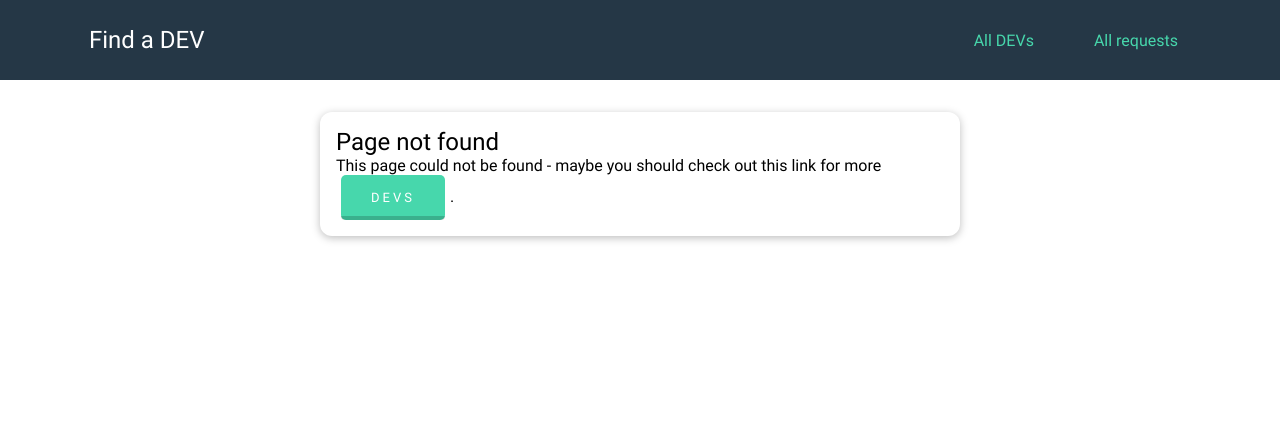
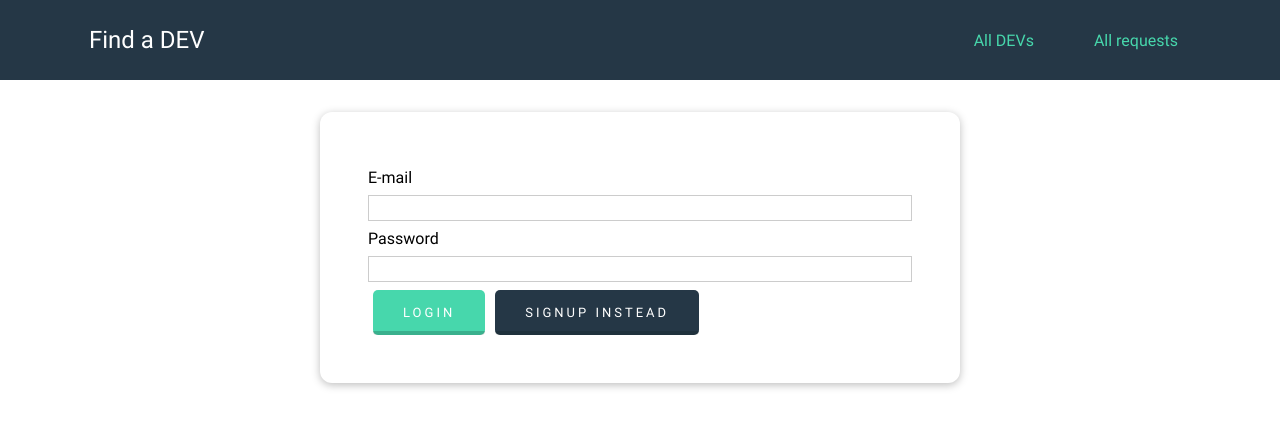
Before and after one commit to FrancuskiMiroslav/FindADevVueApp, a Vue app: page /auth in a window 1280 px wide. Before the commit this address had no page. Shown: the top 428 px of the page. Built offline with nearby package versions, Linux system fonts and the light colour scheme.

Commit message:
added auth page with login and signup

```diff
--- /dev/null
+++ b/src/pages/auth/UserAuth.vue
@@ -0,0 +1,100 @@
+<template>
+    <base-card>
+        <form action="" @submit.prevent="submitForm">
+            <div class="form-control">
+                <label for="email">E-mail</label>
+                <input type="email" id="email" v-model.trim="email">
+            </div>
+            <div class="form-control">
+                <label for="password">Password</label>
+                <input type="password" id="password" v-model.trim="password">
+            </div>
+            <p v-if="!formIsValid">Please enter valid email and password must be at least 6 characters long</p>
+            <base-button class="button">{{ submitButtonCaption }}</base-button>
+            <base-button class="button-two" type="button" mode="flat" @click="switchAuthMode">{{ swithModeButtonCaption }}</base-button>
+        </form>
+    </base-card>
+</template>
+
+<script>
+export default {
+    data() {
+        return {
+            email: '',
+            password: '',
+            formIsValid: true,
+            mode: 'login'
+        }
+    },
+
+    computed: {
+        submitButtonCaption() {
+            if(this.mode === 'login') {
+                return 'Login'
+            } else {
+                return 'Signup'
+            }
+        },
+
+        swithModeButtonCaption() {
+            if(this.mode === 'login') {
+                return 'Signup instead'
+            } else {
+                return 'Login instead'
+            }
+        }
+    },
+
+    methods: {
+        submitForm() {
+            this.formIsValid = true;
+
+            if(this.email === '' || !this.email.includes('@') || this.password.length < 6){
+                this.formIsValid = false;
+                return;
+            }
+        },
+
+        switchAuthMode() {
+            if(this.mode === 'login') {
+                this.mode = 'signup';
+            } else {
+                this.mode = 'login';
+            }
+        },
+    }
+}
+</script>
+
+<style scoped>
+form {
+  margin: 1rem;
+  padding: 1rem;
+}
+
+.form-control {
+  margin: 0.5rem 0;
+}
+
+label {
+  font-weight: bold;
+  margin-bottom: 0.5rem;
+  display: block;
+}
+
+input,
+textarea {
+  display: block;
+  width: 100%;
+  font: inherit;
+  border: 1px solid #ccc;
+  padding: 0.15rem;
+}
+
+input:focus,
+textarea:focus {
+  border-color: #3d008d;
+  background-color: #b1f3e0;
+  outline: none;
+}
+</style>
--- a/src/router.js
+++ b/src/router.js
@@ -5,6 +5,7 @@
 import DevRegistration from './pages/devs/DevRegistration.vue';
 import DevContact from './pages/requests/DevContact.vue';
 import DevRequests from './pages/requests/DevRequests.vue';
+import UserAuth from './pages/auth/UserAuth.vue'
 
 import NotFound from './pages/NotFound.vue';
 
@@ -21,6 +22,7 @@
         ]},
         { path: '/register', component: DevRegistration },
         { path: '/requests', component: DevRequests },
+        { path: '/auth', component: UserAuth },
 
         { path: '/:notFound(.*)', component:NotFound } // not found route
     ],
```
